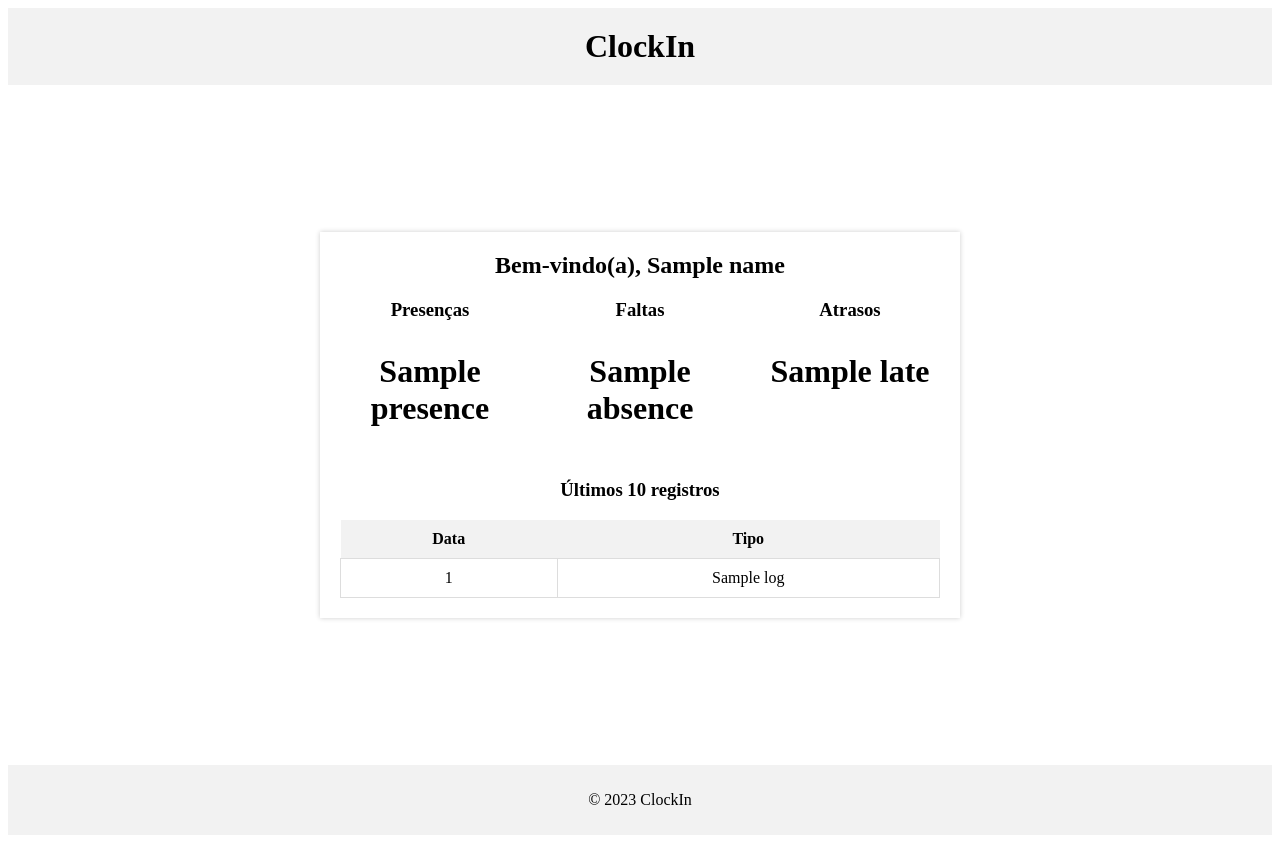
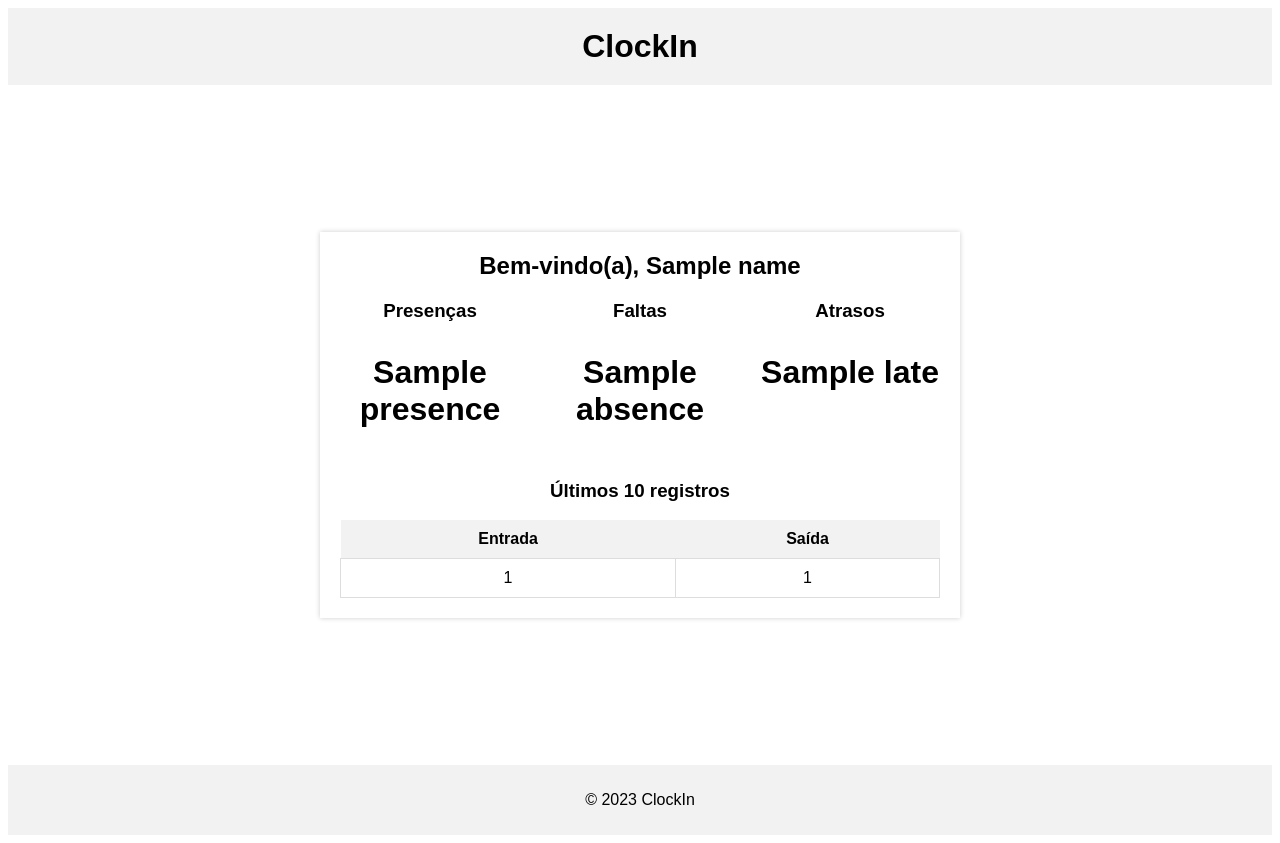
Before and after one commit to SuppraDevs/Clock_In, a Flask app: template flask/flask-ponto/templates/registro.html in a window 1280 px wide. Run offline with Flask 2, Linux system fonts and the light colour scheme; the template is opened without the code that fills it: most values are stand-ins (such as "Sample title", 1, 10 or a date in 2020).

Commit message:
Add files via upload

```diff
--- a/flask/flask-ponto/app.py
+++ b/flask/flask-ponto/app.py
@@ -3,7 +3,7 @@ import sqlite3
 
 app = Flask(__name__)
 
-DATABASE = 'ponto.db'
+DATABASE = 'clock_in.db'
 conn = sqlite3.connect('clock_in.db')
 conn.execute('''CREATE TABLE IF NOT EXISTS students (
                     rfID varchar(100) NOT NULL,
@@ -41,24 +41,24 @@ def login():
 
 @app.route('/registro/<ra>')
 def registro(ra):
-    conn = sqlite3.connect(DATABASE)
+    conn = sqlite3.connect('clock_in.db')
     cursor = conn.cursor()
-    cursor.execute("SELECT * FROM students WHERE RAStudent = ?", (ra,))
+    cursor.execute(f"SELECT * FROM students WHERE rfID = '{ra}'")
     student = cursor.fetchone()
-    if student:
+    if student is not None:
         rfID = student[0]
         name = student[2]
         presence = student[3]
         absence = student[4]
         late = student[5]
-        cursor.execute("SELECT COUNT(*) FROM entrance_table WHERE rfID = ?", (rfID,))
+        cursor.execute(f"SELECT COUNT(*) FROM entrance_table WHERE rfID = {rfID}")
         presence_count = cursor.fetchone()[0]
-        cursor.execute("SELECT COUNT(*) FROM exit_table WHERE rfID = ?", (rfID,))
+        cursor.execute(f"SELECT COUNT(*) FROM exit_table WHERE rfID = {rfID}")
         absence_count = cursor.fetchone()[0]
 
-        cursor.execute("SELECT timeEntrance FROM entrance_table WHERE rfID = ? ORDER BY timeEntrance DESC LIMIT 10", (rfID,))
+        cursor.execute(f"SELECT timeEntrance FROM entrance_table WHERE rfID = {rfID} ORDER BY timeEntrance DESC LIMIT 10")
         entrance_times = [row[0] for row in cursor.fetchall()]
-        cursor.execute("SELECT timeExit FROM exit_table WHERE rfID = ? ORDER BY timeExit DESC LIMIT 10", (rfID,))
+        cursor.execute(f"SELECT timeExit FROM exit_table WHERE rfID = {rfID} ORDER BY timeExit DESC LIMIT 10")
         exit_times = [row[0] for row in cursor.fetchall()]
 
         conn.close()
@@ -73,7 +73,7 @@ def get_student_data():
     ra = request.args.get('ra')
     conn = sqlite3.connect(DATABASE)
     cursor = conn.cursor()
-    cursor.execute("SELECT * FROM students WHERE RAStudent = ?", (ra,))
+    cursor.execute(f"SELECT * FROM students WHERE rfID = '{ra}'")
     student = cursor.fetchone()
     if student:
         rfID = student[0]
@@ -81,9 +81,9 @@ def get_student_data():
         presence = student[3]
         absence = student[4]
         late = student[5]
-        cursor.execute("SELECT COUNT(*) FROM entrance_table WHERE rfID = ?", (rfID,))
+        cursor.execute(f"SELECT COUNT(*) FROM entrance_table WHERE rfID = {rfID}")
         presence_count = cursor.fetchone()[0]
-        cursor.execute("SELECT COUNT(*) FROM exit_table WHERE rfID = ?", (rfID,))
+        cursor.execute(f"SELECT COUNT(*) FROM exit_table WHERE rfID = {rfID}")
         absence_count = cursor.fetchone()[0]
         conn.close()
         return jsonify({'status': 'success', 'name': name, 'presence_count': presence_count, 'absence_count': absence_count})
--- a/flask/flask-ponto/static/css/registro.css
+++ b/flask/flask-ponto/static/css/registro.css
@@ -1,3 +1,7 @@
+body {
+    font-family: sans-serif;
+}
+
 header {
     background-color: #f2f2f2;
     padding: 20px;
--- a/flask/flask-ponto/templates/registro.html
+++ b/flask/flask-ponto/templates/registro.html
@@ -5,12 +5,12 @@
 	<meta name="viewport" content="width=device-width, initial-scale=1">
 	<title>ClockIn - Registro</title>
 	<link rel="stylesheet" href="{{ url_for('static', filename='css/registro.css') }}">
+	<link rel="shortcut icon" href="{{ url_for('static', filename='img/favicon.ico') }}">
 </head>
-<body>
+<body style="font-family: sans-serif;">
 	<header>
 		<h1>ClockIn</h1>
 	</header>
-
 	<main>
 		<section>
 			<h2>Bem-vindo(a), {{ name }}</h2>
@@ -33,15 +33,15 @@
 				<table>
 					<thead>
 						<tr>
-							<th>Data</th>
-							<th>Tipo</th>
+							<th>Entrada</th>
+							<th>Saída</th>
 						</tr>
 					</thead>
 					<tbody>
-						{% for log in logs %}
+						{% for absence_count in absence_counts %}
 						<tr>
-							<td>{{ log[0] }}</td>
-							<td>{{ log[1] }}</td>
+							<td>{{ absence_count }}</td>
+							<td>{{ absence_count }}</td>
 						</tr>
 						{% endfor %}
 					</tbody>
@@ -49,7 +49,6 @@
 			</div>
 		</section>
 	</main>
-
 	<footer>
 		<p>&copy; 2023 ClockIn</p>
 	</footer>
```
Also changed, not shown: flask/flask-ponto/clock_in.db.
